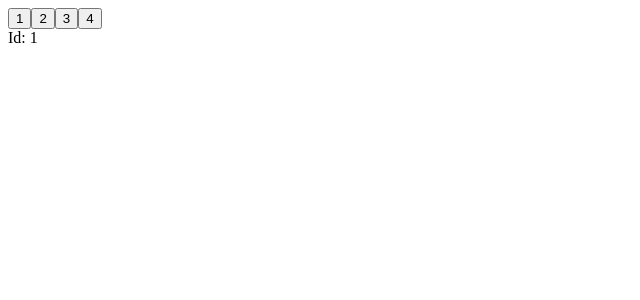
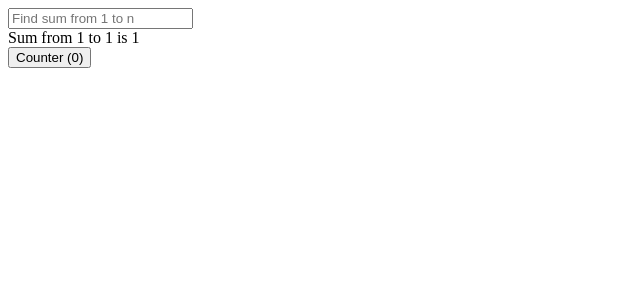
Before and after one commit to mozaid7/Frontend-Dev, a React (Vite) app in the folder 06-ReactExp2/: page / in a window 1280 px wide. Shown: the top 300 px of the page, without its empty margins (0-640 px from the left). Built offline with nearby package versions, Linux system fonts and the light colour scheme; no server answers.

Commit message:
useMemo introduced

```diff
--- a/06-ReactExp2/src/App.jsx
+++ b/06-ReactExp2/src/App.jsx
@@ -1,50 +1,76 @@
-import { useEffect, useState, useCallback } from 'react'
+import { useEffect, useState, useCallback, useMemo } from 'react'
 import React, { Fragment } from 'react'
 import axios from "axios";
 
 function App() {
-const [selectedId, setSelectedId] = useState(1);
+  const [counter, setCounter] = useState(0);
+  const [inputValue, setInputValue] = useState(1);
 
-  return <div>
-    <button onClick={function() {
-      setSelectedId(1);
-    }}>1</button>
+  let count = useMemo(() => {
+    let count = 0;
+    for (let i = 1; i <= inputValue; i++) {
+     count = count + i;
+    }
+    return count;
+  }, [inputValue]);
 
-   <button onClick={function() {
-      setSelectedId(2);
-    }}>2</button>
-
-   <button onClick={function() {
-      setSelectedId(3);
-    }}>3</button>
-
-   <button onClick={function() {
-      setSelectedId(4);
-    }}>4</button>
-
-    <Todo id={selectedId} />
-  </div>
+ return <div>
+  <input onChange={function(e) {
+    setInputValue(e.target.value);
+  }} placeholder='Find sum from 1 to n'></input>
+  <br />
+  Sum from 1 to {inputValue} is {count}
+  <br />
+  <button onClick={() => {
+    setCounter(counter + 1);
+  }}>Counter ({counter})</button>
+ </div>
 }
 
-function Todo({id}) {
-  const [todo, setTodo] = useState([])
+// useEffect hook implementation
+// function App() {
+// const [selectedId, setSelectedId] = useState(1);
 
-  useEffect(() => {
-      axios.get(`https://sum-server.100xdevs.com/todo?id=${id}`)
-       .then(response => {
-        setTodo(response.data.todo)
-       })
-  }, [id])
+//   return <div>
+//     <button onClick={function() {
+//       setSelectedId(1);
+//     }}>1</button>
 
-  return <div>
-    Id: {id}
-    <h1>
-      {todo.title}
-    </h1>
-    <h5>
-      {todo.description}
-    </h5>
-  </div>
-}
+//    <button onClick={function() {
+//       setSelectedId(2);
+//     }}>2</button>
+
+//    <button onClick={function() {
+//       setSelectedId(3);
+//     }}>3</button>
+
+//    <button onClick={function() {
+//       setSelectedId(4);
+//     }}>4</button>
+
+//     <Todo id={selectedId} />
+//   </div>
+// }
+
+// function Todo({id}) {
+//   const [todo, setTodo] = useState([])
+
+//   useEffect(() => {
+//       axios.get(`https://sum-server.100xdevs.com/todo?id=${id}`)
+//        .then(response => {
+//         setTodo(response.data.todo)
+//        })
+//   }, [id])
+
+//   return <div>
+//     Id: {id}
+//     <h1>
+//       {todo.title}
+//     </h1>
+//     <h5>
+//       {todo.description}
+//     </h5>
+//   </div>
+// }
 
 export default App
```
